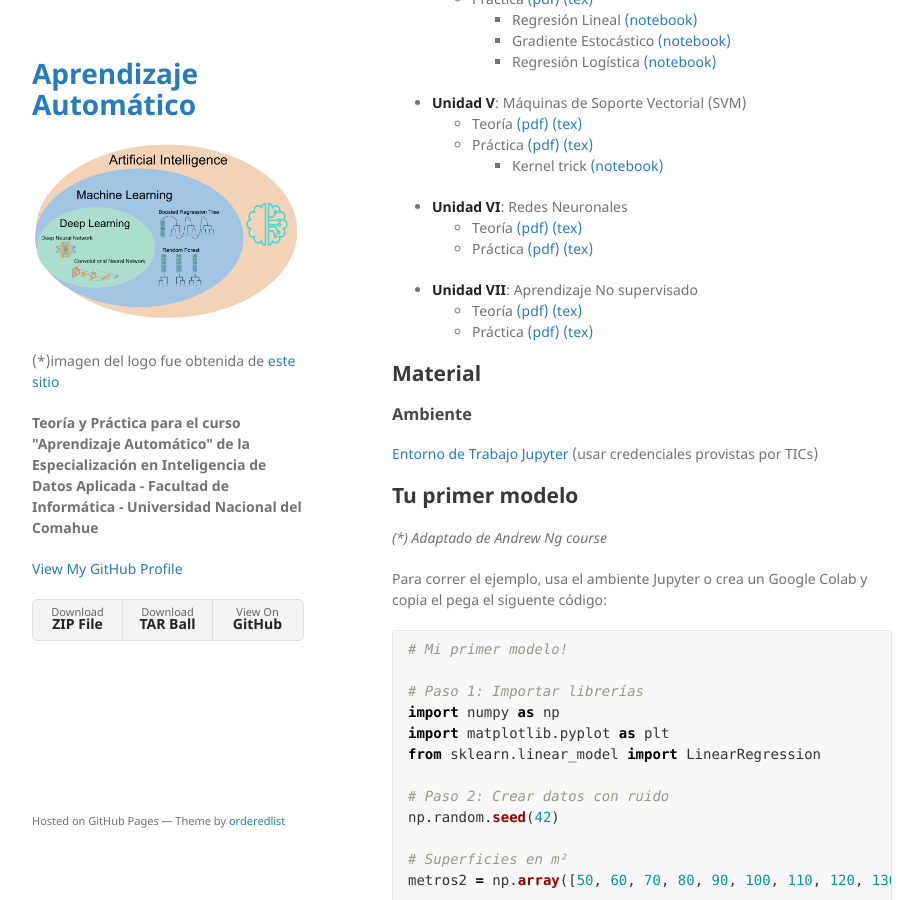
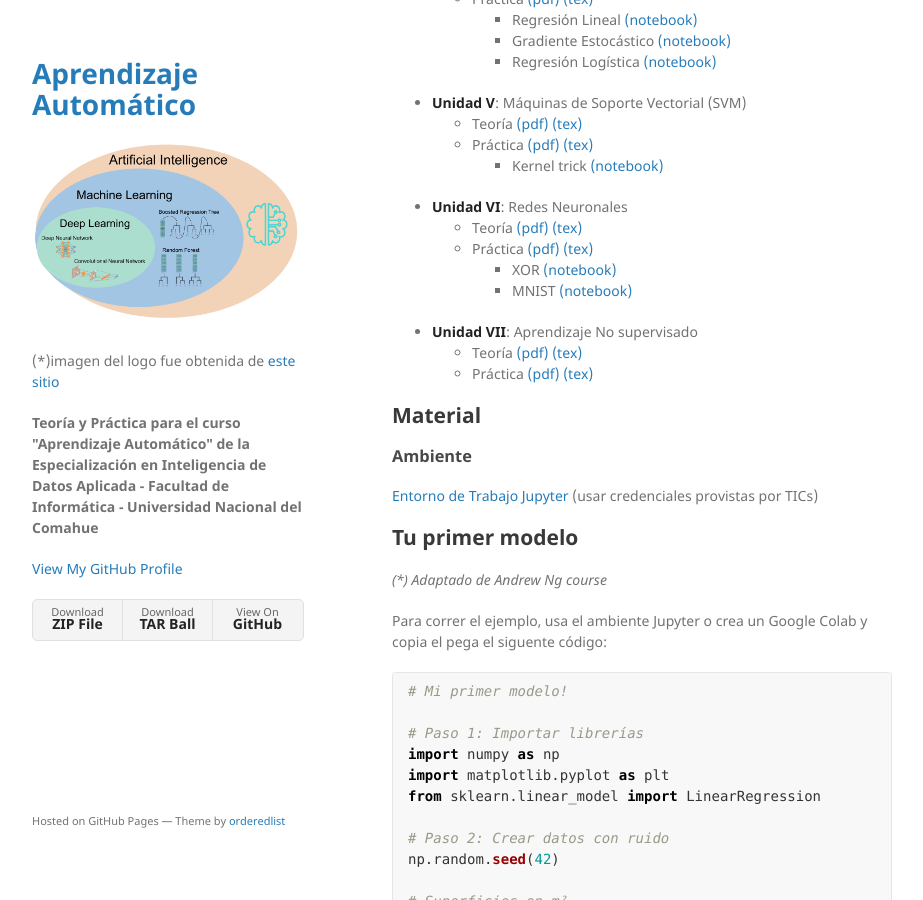
Before and after one commit to germanbraun/germanbraun.github.io, a Jekyll site: the page built from index.md, in a window 1280 px wide and 900 px high, scrolled down 898 px. Shown: the whole window, without its empty margins (178-1101 px from the left). Built offline with Jekyll 4.4.1, drawn with Linux system fonts in a browser that asks for light colours; our own code applies the rules of GitHub Pages for plain Markdown files.

Commit message:
updating index

```diff
--- a/index.md
+++ b/index.md
@@ -48,8 +48,10 @@ algoritmos
   * Práctica [(pdf)](/docs/UnidadV/Laboratorio/Laboratorio_V.pdf) [(tex)](/docs/UnidadV/Laboratorio/Laboratorio_V.zip)
     * Kernel trick [(notebook)](https://github.com/germanbraun/germanbraun.github.io/blob/main/docs/UnidadV/Laboratorio/KernelTrick.ipynb)
 * **Unidad VI**: Redes Neuronales
-  * Teoría [(pdf)]() [(tex)]()
+  * Teoría [(pdf)](/docs/UnidadVI/Teoria/EIDA_Unidad_VI.pdf) [(tex)](/docs/UnidadVI/Teoria/EIDA_Unidad_VI.zip)
   * Práctica [(pdf)]() [(tex)]()
+    * XOR [(notebook)](https://github.com/germanbraun/germanbraun.github.io/blob/main/docs/UnidadVI/Laboratorio/XOR.ipynb)
+    * MNIST [(notebook)](https://github.com/germanbraun/germanbraun.github.io/blob/main/docs/UnidadVI/Laboratorio/ANN-MNIST.ipynb)
 * **Unidad VII**: Aprendizaje No supervisado
   * Teoría [(pdf)]() [(tex)]()
   * Práctica [(pdf)]() [(tex)]()
```
